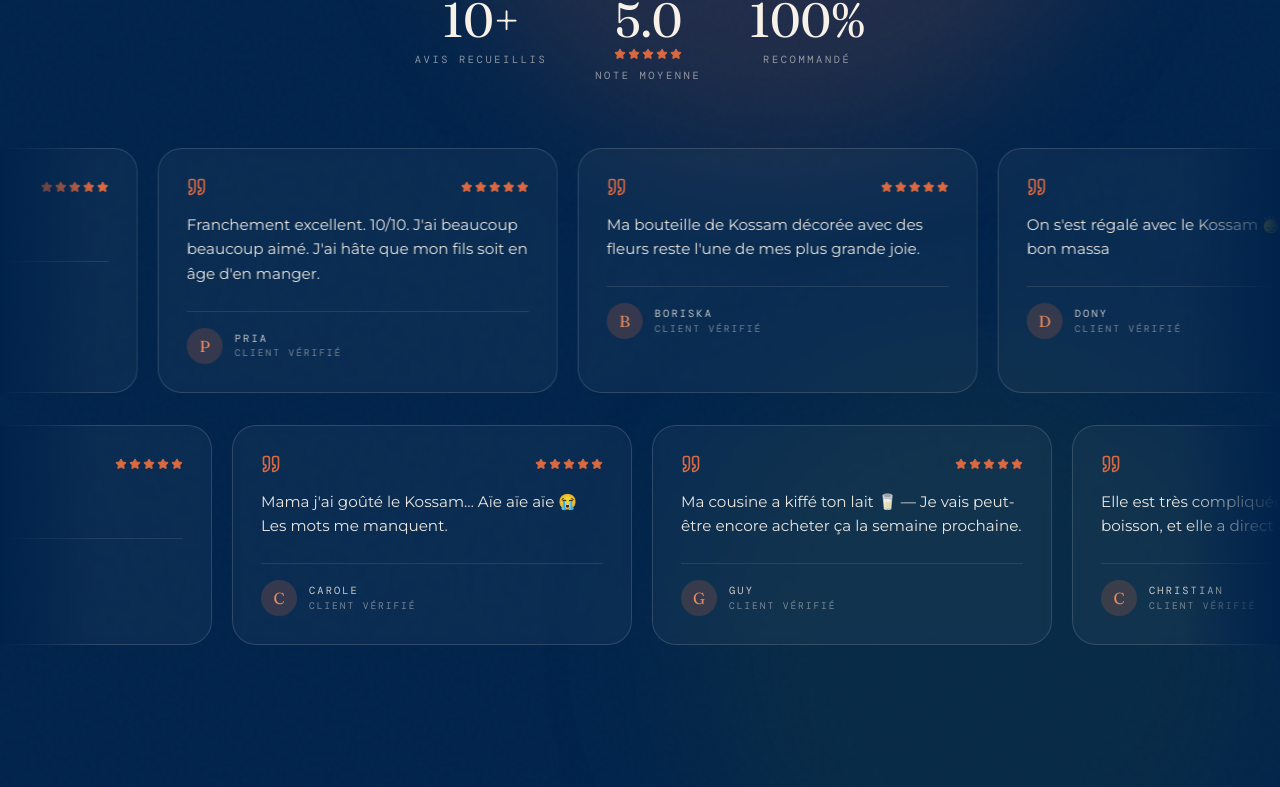
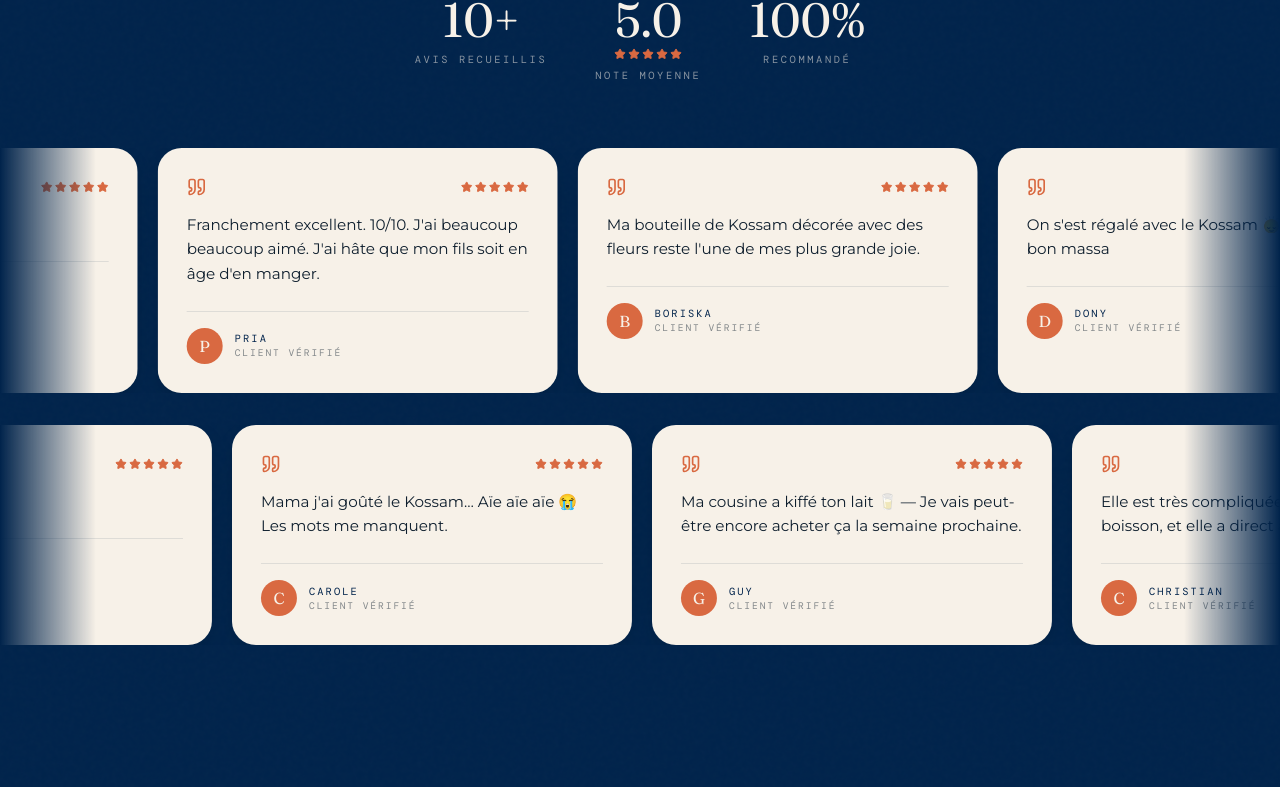
Before and after one commit to LabsFood/labsfood-blog, a Next.js app: page / in a window 1280 px wide. Shown: the part 6184-6971 px from the top of the page. Built offline with nearby package versions, Linux system fonts and the light colour scheme.

Commit message:
refactor(ui): cartes d'avis en cream solide, suppression des halos blur

```diff
--- a/components/sections/ReviewsSection.tsx
+++ b/components/sections/ReviewsSection.tsx
@@ -12,10 +12,11 @@ export function ReviewsSection() {
 
   return (
     <section className="section bg-navy text-cream relative overflow-hidden">
-      {/* Décor en fond */}
+      {/* Grain subtil — pas de blur */}
       <div className="absolute inset-0 bg-grain opacity-[0.05] pointer-events-none" />
-      <div className="absolute -top-40 left-1/3 size-[700px] bg-terra/15 blur-3xl rounded-full pointer-events-none" />
-      <div className="absolute -bottom-40 right-0 size-[600px] bg-teal/30 blur-3xl rounded-full pointer-events-none" />
+      {/* Filets éditoriaux haut/bas */}
+      <div className="absolute top-0 inset-x-0 h-px bg-gradient-to-r from-transparent via-terra/30 to-transparent" />
+      <div className="absolute bottom-0 inset-x-0 h-px bg-gradient-to-r from-transparent via-terra/20 to-transparent" />
 
       <div className="container-wide relative">
         <SectionHeader
@@ -109,7 +110,8 @@ function MarqueeRow({
 
 function ReviewCard({ r }: { r: { author: string; text: string } }) {
   return (
-    <article className="w-[340px] md:w-[400px] shrink-0 rounded-3xl bg-cream/[0.04] backdrop-blur-sm border border-cream/15 p-7 hover:bg-cream/[0.07] hover:border-terra/40 transition-all duration-500">
+    <article className="w-[340px] md:w-[400px] shrink-0 rounded-3xl bg-cream text-navy border border-terra/0 p-7 shadow-[0_8px_24px_-12px_rgba(0,0,0,0.35)] hover:border-terra/60 hover:-translate-y-1 transition-all duration-500 ease-expo">
+      {/* En-tête : quote + étoiles */}
       <div className="flex items-center justify-between mb-4">
         <Quote className="size-5 text-terra" />
         <div className="flex gap-0.5">
@@ -118,16 +120,20 @@ function ReviewCard({ r }: { r: { author: string; text: string } }) {
           ))}
         </div>
       </div>
-      <p className="text-cream/95 leading-relaxed text-[0.95rem]">{r.text}</p>
-      <div className="mt-6 pt-4 border-t border-cream/10 flex items-center gap-3">
-        <div className="size-9 rounded-full bg-terra/20 text-terra-soft grid place-items-center font-display text-base">
+
+      {/* Citation */}
+      <p className="text-ink leading-relaxed text-[0.95rem]">{r.text}</p>
+
+      {/* Footer : auteur */}
+      <div className="mt-6 pt-4 border-t border-navy/10 flex items-center gap-3">
+        <div className="size-9 rounded-full bg-terra text-cream grid place-items-center font-display text-base shrink-0">
           {r.author[0]}
         </div>
-        <div className="flex flex-col">
-          <span className="font-mono text-[0.65rem] uppercase tracking-[0.2em] text-cream/80">
+        <div className="flex flex-col leading-tight">
+          <span className="font-mono text-[0.65rem] uppercase tracking-[0.2em] text-navy">
             {r.author}
           </span>
-          <span className="font-mono text-[0.6rem] uppercase tracking-[0.2em] text-cream/45">
+          <span className="font-mono text-[0.6rem] uppercase tracking-[0.2em] text-ink/50 mt-0.5">
             Client vérifié
           </span>
         </div>
```
